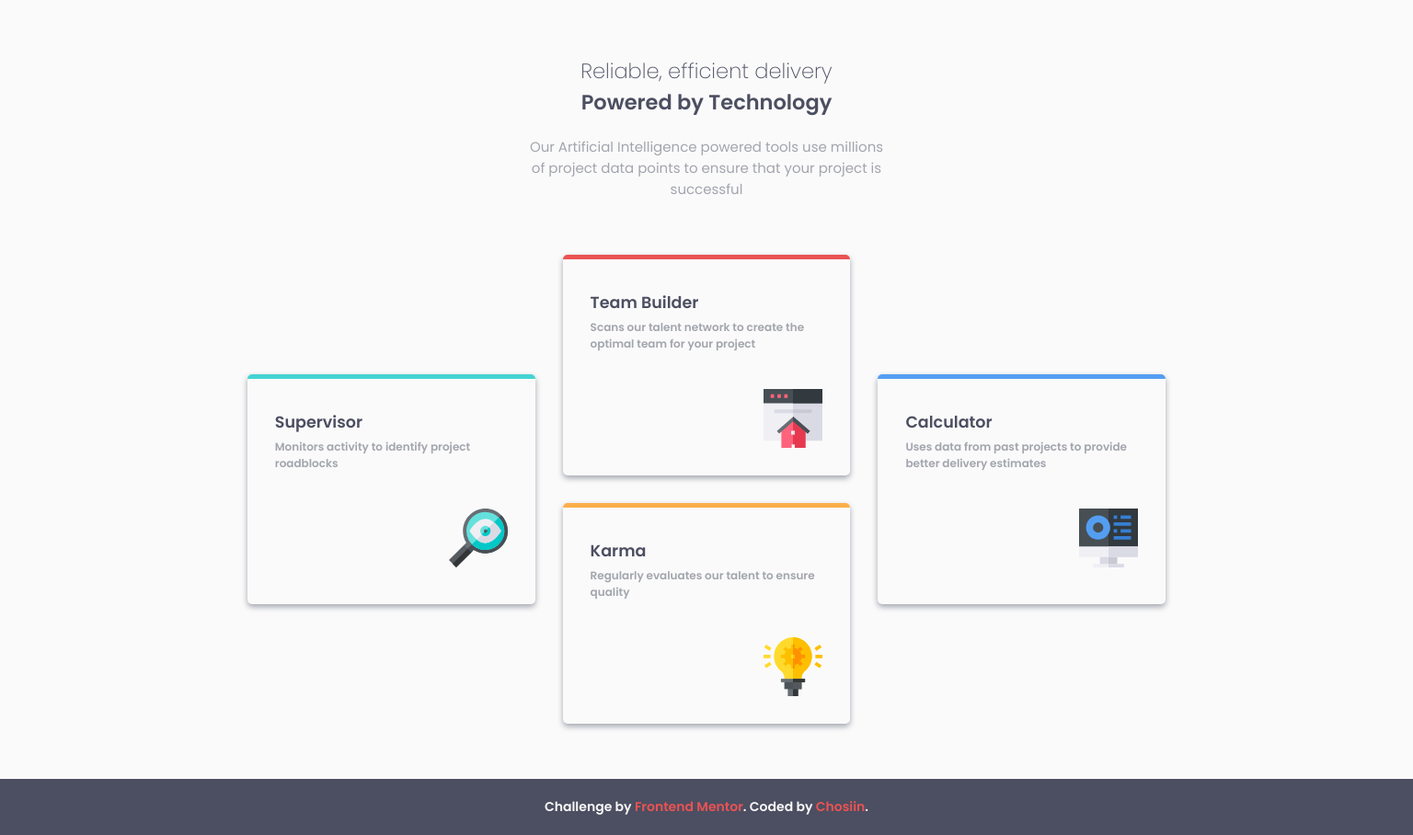
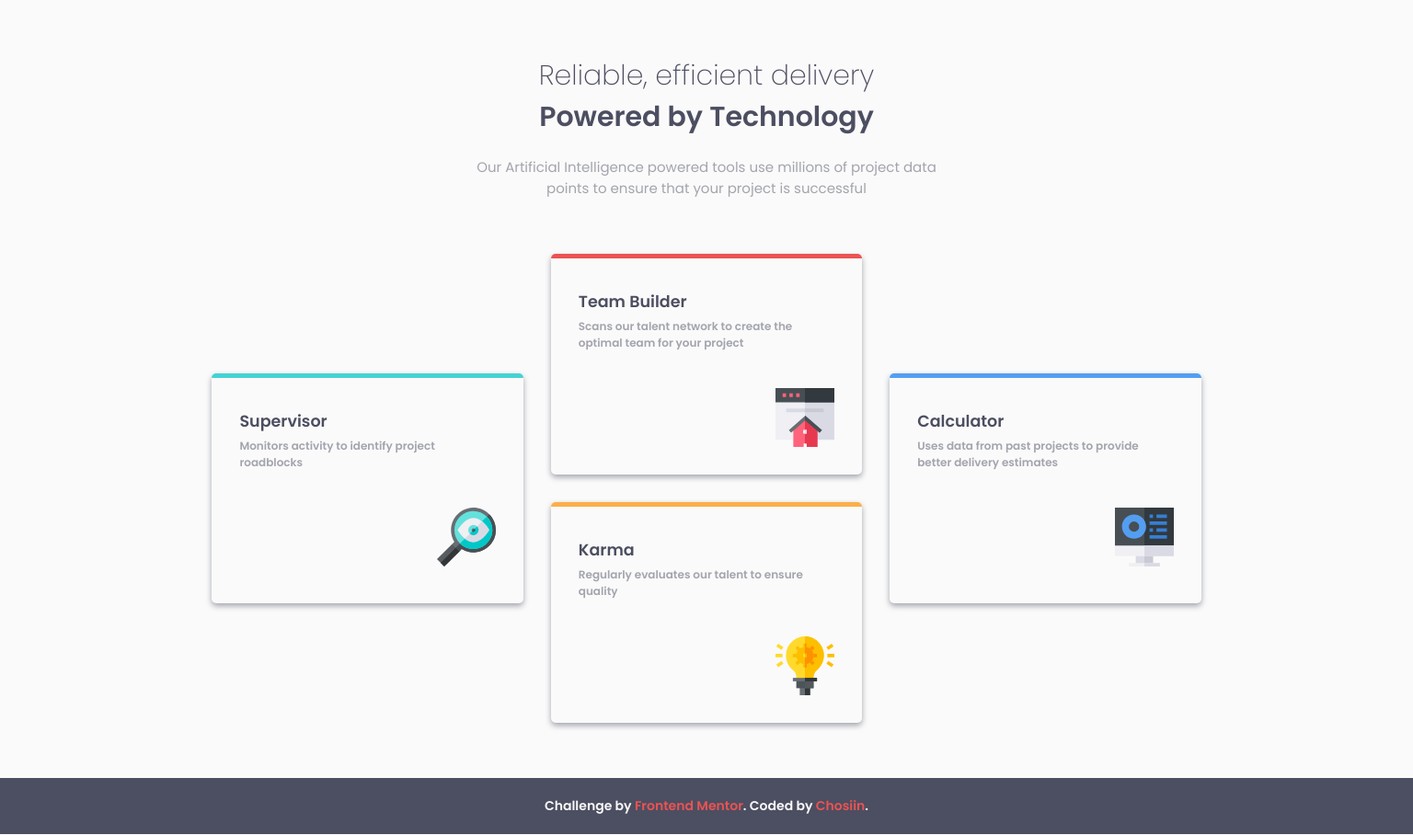
Before and after one commit to shikin93/four-card-feature, a plain HTML site: page index.html in a window 1536 px wide. Shown: the whole page at 92% size. Drawn offline with Linux system fonts and the light colour scheme.

Commit message:
change max-width and font-size

```diff
--- a/scss/main.scss
+++ b/scss/main.scss
@@ -127,8 +127,12 @@ img {
     max-width: 80%;
 
     &__heading {
-      max-width: 40%;
+      max-width: 50%;
       margin: 0 auto 3rem;
+
+      h2 {
+        font-size: 1.5rem;
+      }
     }
 
     &__card {
@@ -164,6 +168,6 @@ img {
 
 @media (min-width: 1440px) {
   .feature {
-    max-width: 65%;
+    max-width: 70%;
   }
 }
```
Also changed, not shown: css/main.css, 1 other file.
